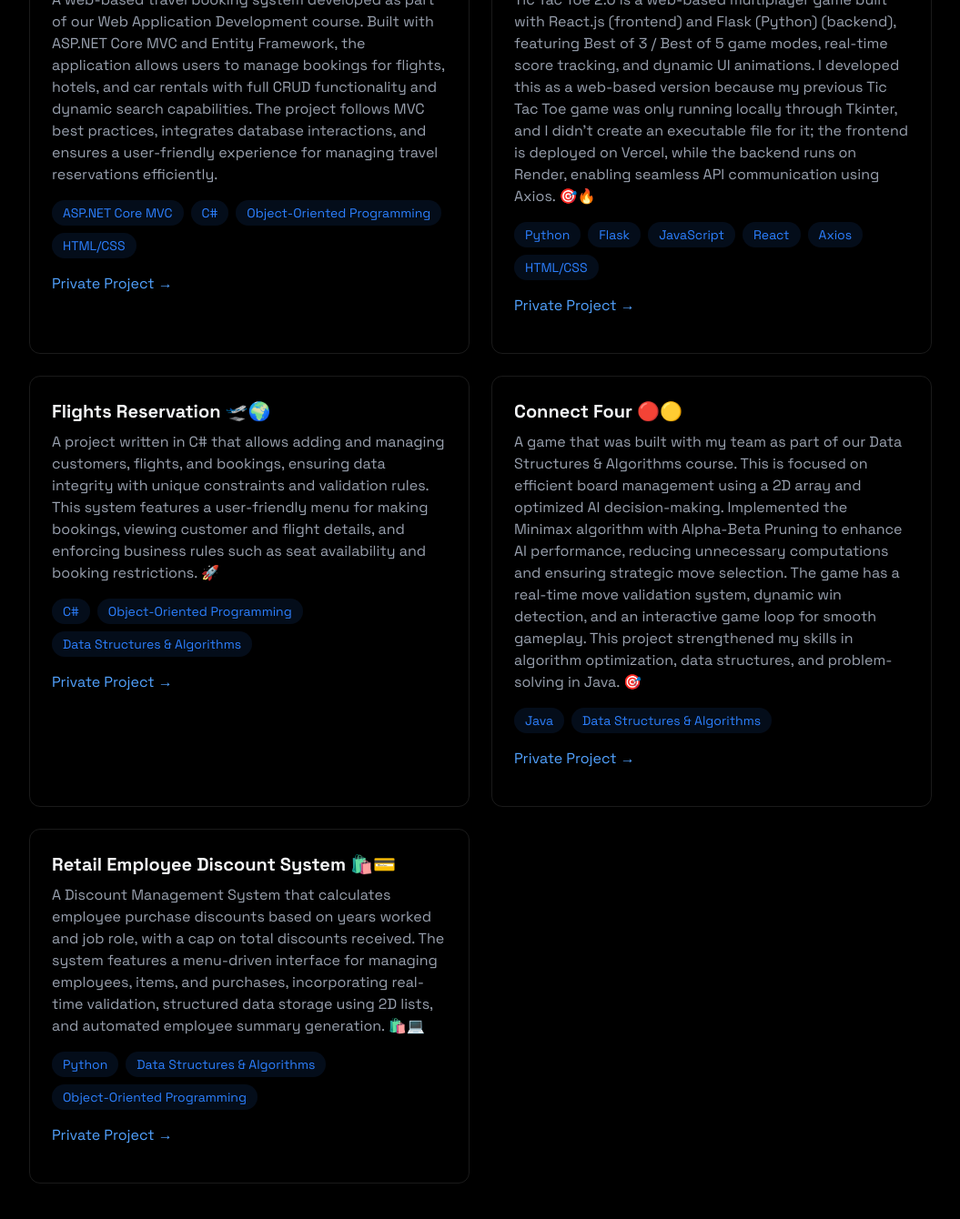
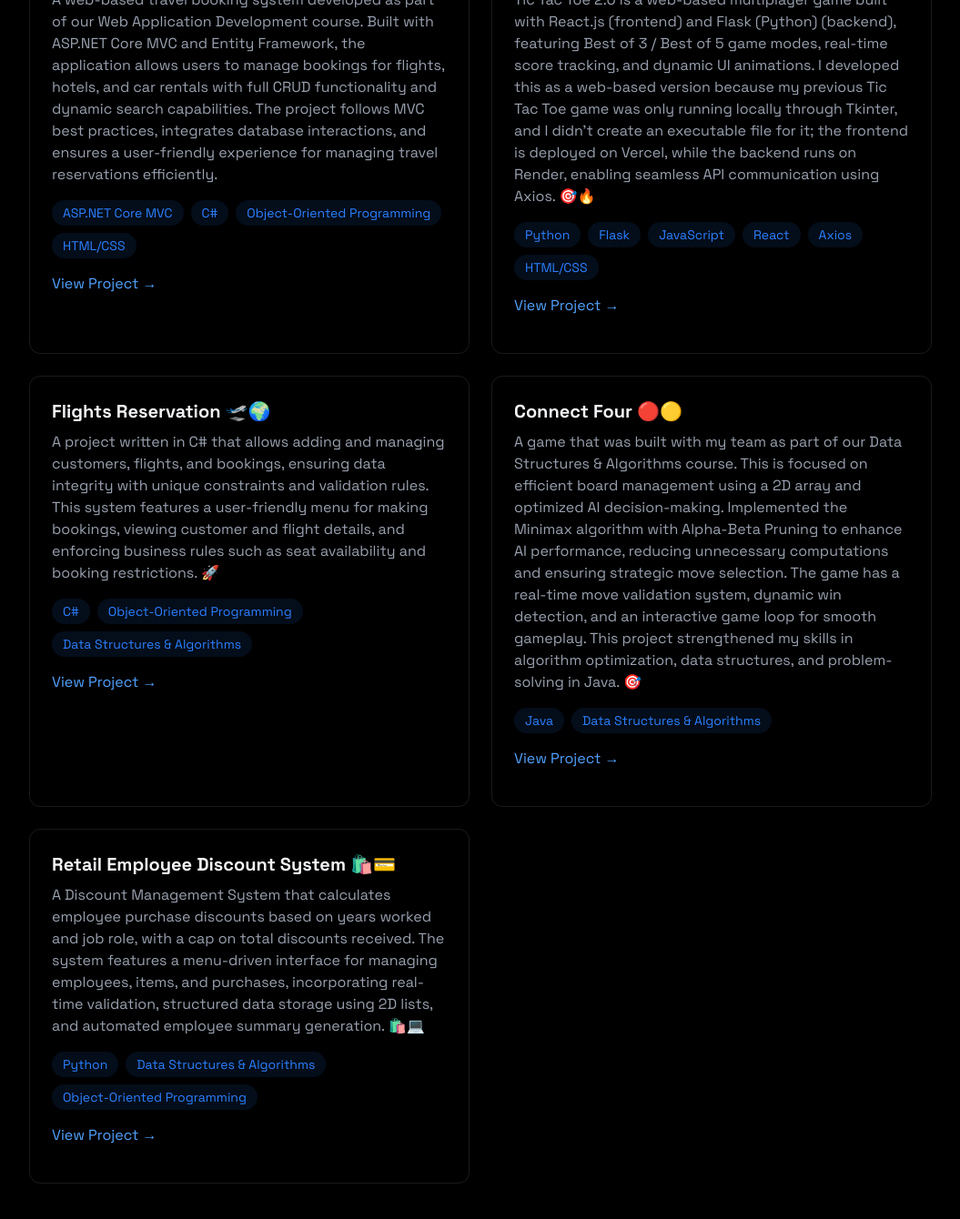
Before and after one commit to jamdazai/jamesfuraque-portfolio, a React (Vite) app: page / in a window 1280 px wide. Shown: the part 2931-4271 px from the top of the page at 91% size, without its empty margins (112-1167 px from the left). Built offline with nearby package versions, Linux system fonts and the light colour scheme.

Commit message:
Updated view project buttons.

```diff
--- a/src/components/sections/Projects.jsx
+++ b/src/components/sections/Projects.jsx
@@ -66,7 +66,7 @@ export const Projects = () => {
                                 <a href="https://github.com/jamdazai/WebAppDev"
                                     className="text-blue-400 hover:text-blue-300 transition-colors"
                                     target="_blank"
-                                    rel="noopener noreferrer"> Private Project → </a>
+                                    rel="noopener noreferrer"> View Project → </a>
                             </div>
                     </div>
 
@@ -86,7 +86,7 @@ export const Projects = () => {
                                 <a href="https://tictactoe-jam.vercel.app/"
                                     className="text-blue-400 hover:text-blue-300 transition-colors"
                                     target="_blank"
-                                    rel="noopener noreferrer"> Private Project → </a>
+                                    rel="noopener noreferrer"> View Project → </a>
                             </div>
                     </div>
 
@@ -106,7 +106,7 @@ export const Projects = () => {
                                 <a href="https://github.com/jamesfuraque/Object-Oriented-Programming/tree/main/Flights%20Reservation%20System"
                                     className="text-blue-400 hover:text-blue-300 transition-colors"
                                     target="_blank"
-                                    rel="noopener noreferrer"> Private Project → </a>
+                                    rel="noopener noreferrer"> View Project → </a>
                             </div>
                     </div>
 
@@ -126,7 +126,7 @@ export const Projects = () => {
                                 <a href="https://github.com/jamesfuraque/Java/tree/main/Connect%20Four"
                                     className="text-blue-400 hover:text-blue-300 transition-colors"
                                     target="_blank"
-                                    rel="noopener noreferrer"> Private Project → </a>
+                                    rel="noopener noreferrer"> View Project → </a>
                             </div>
                     </div>
 
@@ -146,7 +146,7 @@ export const Projects = () => {
                                 <a href="https://github.com/jamesfuraque/Python/tree/main/Retail%20Employee%20Discounts"
                                     className="text-blue-400 hover:text-blue-300 transition-colors"
                                     target="_blank"
-                                    rel="noopener noreferrer"> Private Project → </a>
+                                    rel="noopener noreferrer"> View Project → </a>
                             </div>
                     </div>
                 </div>
```
